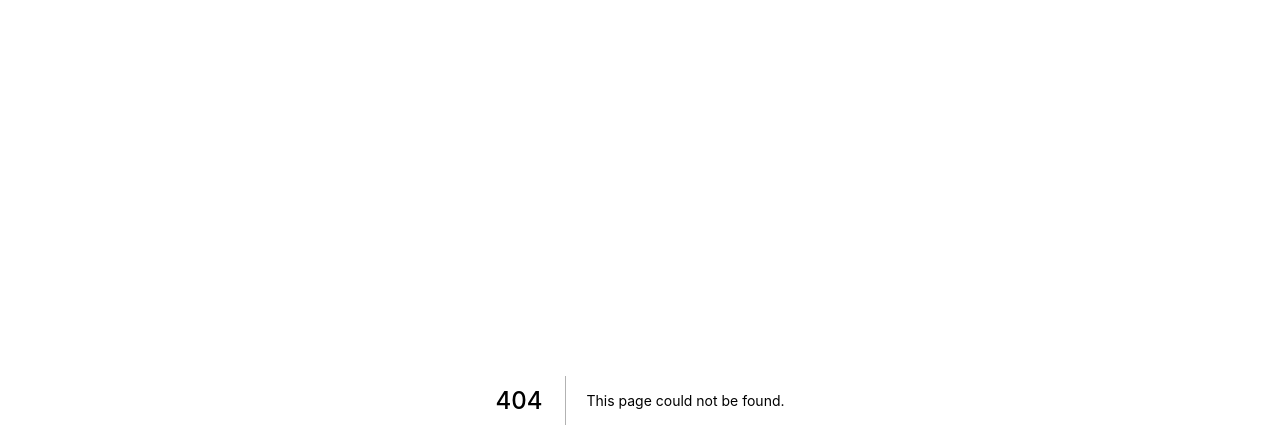
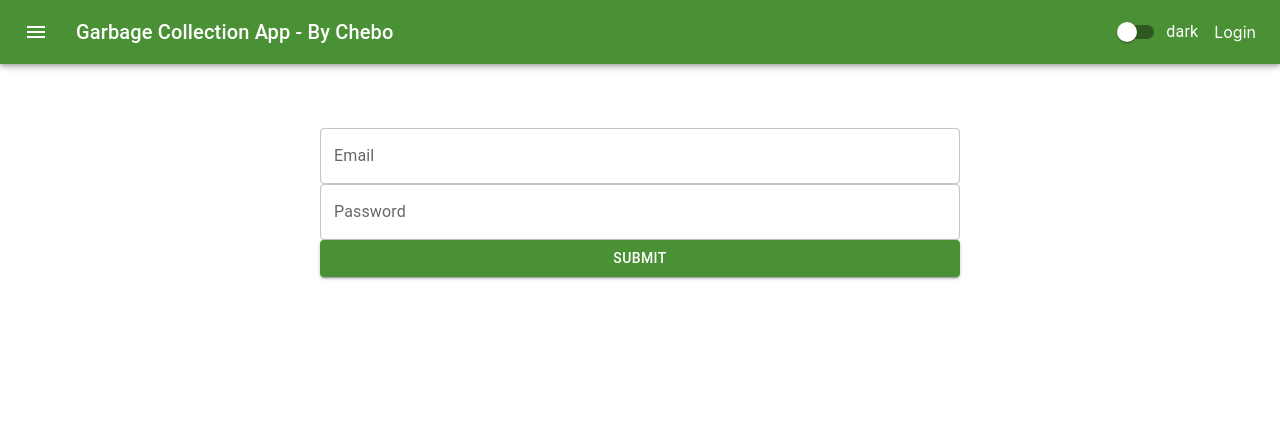
Before and after one commit to doctorchebo/garbage_collection, a Next.js app: page /login in a window 1280 px wide. Before the commit this address had no page. Shown: the top 448 px of the page. Built offline with nearby package versions, Linux system fonts and the light colour scheme.

Commit message:
Adding login page, login form and styling

```diff
--- a/package.json
+++ b/package.json
@@ -22,8 +22,10 @@
     "next": "12.3.1",
     "react": "18.2.0",
     "react-dom": "18.2.0",
+    "react-hook-form": "^7.42.1",
     "react-redux": "^8.0.5",
-    "use-places-autocomplete": "^4.0.0"
+    "use-places-autocomplete": "^4.0.0",
+    "yup": "^0.32.11"
   },
   "devDependencies": {
     "eslint": "8.24.0",
--- a/pages/_app.js
+++ b/pages/_app.js
@@ -7,8 +7,10 @@ import { ThemeProvider, createTheme } from "@mui/material/styles";
 import { useState } from "react";
 import { Provider } from "react-redux";
 import store from "../app/store";
+import NavBar from "./components/navBar";
 
 function MyApp({ Component, pageProps }) {
+  const [sideBar, setSideBar] = useState(false);
   const [dark, setDark] = useState(false);
   console.log(dark);
   const theme = createTheme({
@@ -29,7 +31,19 @@ function MyApp({ Component, pageProps }) {
       </Head>
       <Provider store={store}>
         <ThemeProvider theme={theme}>
-          <Component {...pageProps} dark={dark} setDark={setDark} />
+          <NavBar
+            sideBar={sideBar}
+            setSideBar={setSideBar}
+            dark={dark}
+            setDark={setDark}
+          />
+          <Component
+            {...pageProps}
+            dark={dark}
+            setDark={setDark}
+            sideBar={sideBar}
+            setSideBar={setSideBar}
+          />
         </ThemeProvider>
       </Provider>
     </div>
--- a/pages/components/navBar.js
+++ b/pages/components/navBar.js
@@ -7,6 +7,7 @@ import Button from "@mui/material/Button";
 import IconButton from "@mui/material/IconButton";
 import MenuIcon from "@mui/icons-material/Menu";
 import { FormControlLabel, FormGroup, Switch } from "@mui/material";
+import Link from "next/link";
 
 export default function NavBar({ sideBar, setSideBar, dark, setDark }) {
   console.log("dark in navbar" + dark);
@@ -40,8 +41,9 @@ export default function NavBar({ sideBar, setSideBar, dark, setDark }) {
               label={dark ? "light" : "dark"}
             />
           </FormGroup>
-
-          <Button color="inherit">Login</Button>
+          <Link href="/login">
+            <a>Login</a>
+          </Link>
         </Toolbar>
       </AppBar>
     </Box>
--- /dev/null
+++ b/pages/login.js
@@ -0,0 +1,60 @@
+import { Button, TextField } from "@mui/material";
+import React, { useState } from "react";
+import { useForm } from "react-hook-form";
+import { object, string } from "yup";
+import styles from "../styles/Login.module.css";
+
+const Login = () => {
+  const schema = object().shape({
+    email: string().required("Email is required"),
+    password: string().required("Password is required"),
+  });
+  const {
+    register,
+    handleSubmit,
+    watch,
+    formState: { errors },
+  } = useForm({
+    validationSchema: schema,
+  });
+  const onSubmit = (data) => {
+    alert(JSON.stringify(data));
+  };
+
+  return (
+    <form onSubmit={handleSubmit(onSubmit)} className={styles.loginForm}>
+      <TextField
+        className={styles.inpuField}
+        name="email"
+        error={!!errors.email}
+        label="Email"
+        helperText={errors.email ? errors.email.message : ""}
+        type="email"
+        {...register("email")}
+        fullWidth
+      />
+      <TextField
+        className={styles.inpuField}
+        name="password"
+        error={!!errors.password}
+        label="Password"
+        {...register("password")}
+        helperText={errors.password ? errors.password.message : ""}
+        type="password"
+        fullWidth
+      />
+
+      <Button
+        className={styles.submitButton}
+        color="primary"
+        type="submit"
+        variant="contained"
+        fullWidth
+      >
+        Submit
+      </Button>
+    </form>
+  );
+};
+
+export default Login;
--- /dev/null
+++ b/styles/Login.module.css
@@ -0,0 +1,12 @@
+.loginForm {
+  margin-top: 10%;
+  margin-right: 25%;
+  margin-left: 25%;
+}
+.inpuField {
+  margin: 1rem;
+}
+
+.submitButton {
+  margin: 1rem;
+}
```
Also changed, not shown: pages/components/map.js (+1 -8 lines), 1 other file (tests, documents, lock files or other folders).
